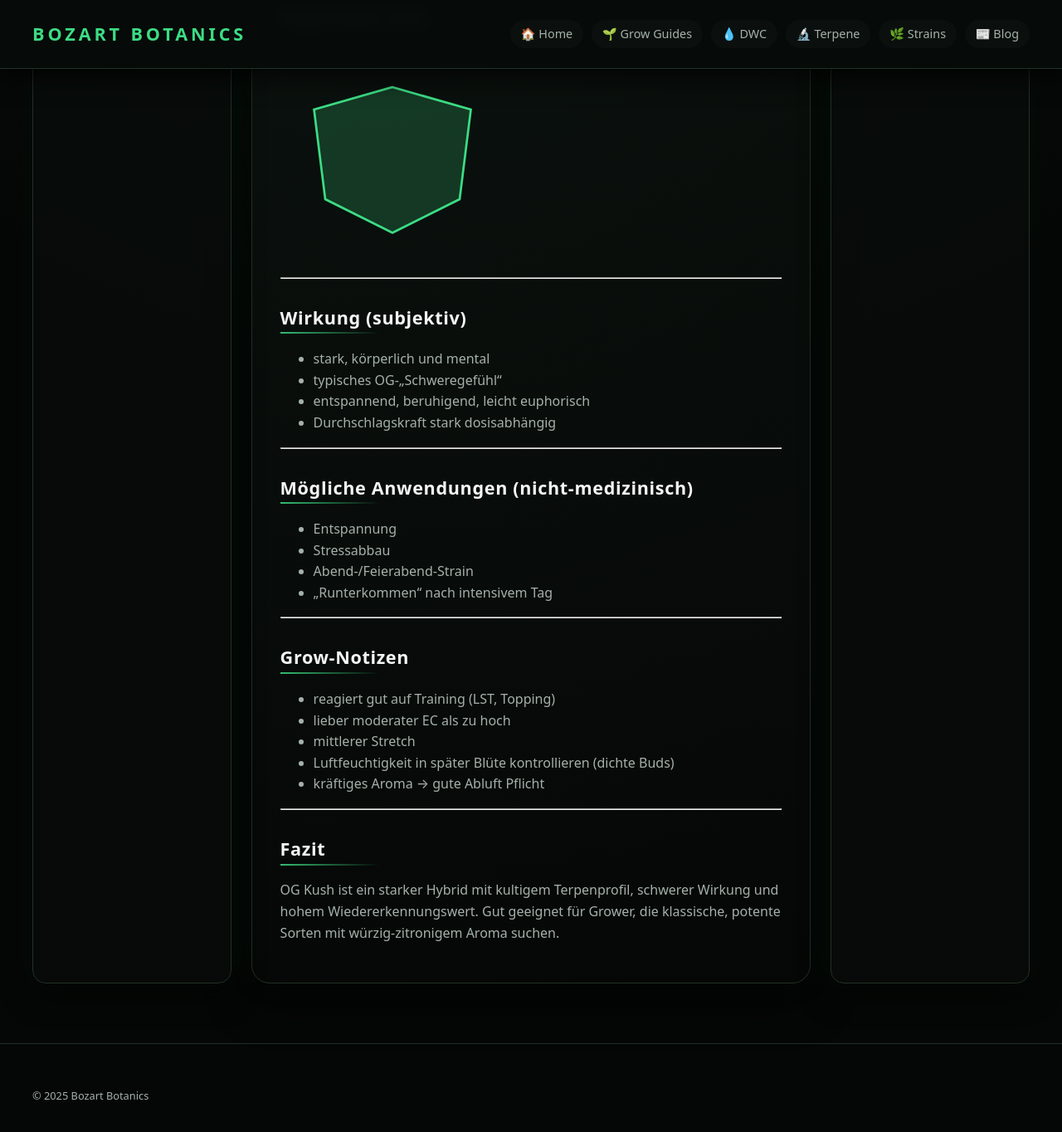
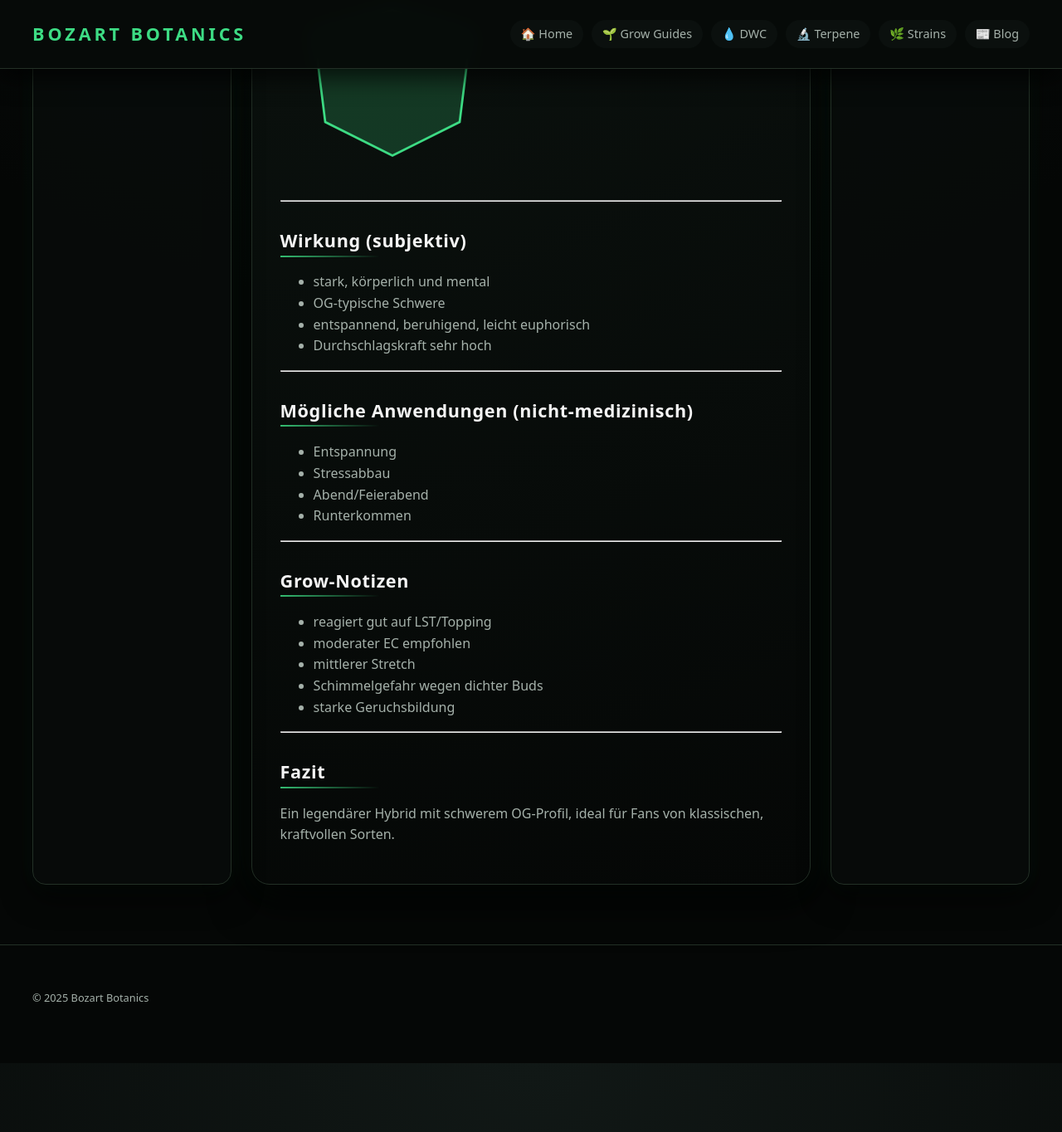
Before and after one commit to bozart-army/bozart-botanics, a Jekyll site: the page built from strains/og-kush/index.md, in a window 1280 px wide and 1400 px high, scrolled down 793 px. Shown: the top 1364 px of the window at 83% size. Built offline with Jekyll 4.4.1, drawn with Linux system fonts in a browser that asks for light colours; after the commit the page ends 2074 px from its top, so only the background shows below that; some of the changed text lies outside the part shown.

Commit message:
Update index.md

```diff
--- a/strains/og-kush/index.md
+++ b/strains/og-kush/index.md
@@ -15,8 +15,8 @@ und seit Jahrzehnten ein Klassiker.
 ## Genetik & Grunddaten
 
 - Typ: Hybrid (leicht indica-lastig)
-- Kreuzung (klassische Version): Chemdawg × Lemon Thai × Pakistani Kush
-- THC: hoch (strainspezifisch)
+- Kreuzung: Chemdawg × Lemon Thai × Pakistani Kush
+- THC: hoch
 - CBD: niedrig
 - Besonderheiten: ikonischer OG-Geschmack, starke Wirkung, kompakte Buds
 
@@ -24,35 +24,23 @@ und seit Jahrzehnten ein Klassiker.
 
 ## Terpenprofil (visuelle Darstellung)
 
-Dominante Terpene:
-
-- Limonen
-- Myrcen
-- β-Caryophyllen
+Dominante Terpene: Limonen, Myrcen, β-Caryophyllen
 
 ### Terpen-Radar (SVG)
 
 <svg width="270" height="270" viewBox="0 0 100 100">
   <polygon fill="rgba(61,220,132,0.20)" stroke="#3ddc84"
-    points="
-      50,20
-      85,30
-      80,70
-      50,85
-      20,70
-      15,30
-    " />
+    points="50,20 85,30 80,70 50,85 20,70 15,30" />
 </svg>
-
 
 ---
 
 ## Wirkung (subjektiv)
 
 - stark, körperlich und mental
-- typisches OG-„Schweregefühl“
+- OG-typische Schwere
 - entspannend, beruhigend, leicht euphorisch
-- Durchschlagskraft stark dosisabhängig
+- Durchschlagskraft sehr hoch
 
 ---
 
@@ -60,23 +48,22 @@ Dominante Terpene:
 
 - Entspannung
 - Stressabbau
-- Abend-/Feierabend-Strain
-- „Runterkommen“ nach intensivem Tag
+- Abend/Feierabend
+- Runterkommen
 
 ---
 
 ## Grow-Notizen
 
-- reagiert gut auf Training (LST, Topping)
-- lieber moderater EC als zu hoch
+- reagiert gut auf LST/Topping
+- moderater EC empfohlen
 - mittlerer Stretch
-- Luftfeuchtigkeit in später Blüte kontrollieren (dichte Buds)
-- kräftiges Aroma → gute Abluft Pflicht
+- Schimmelgefahr wegen dichter Buds
+- starke Geruchsbildung
 
 ---
 
 ## Fazit
 
-OG Kush ist ein starker Hybrid mit kultigem Terpenprofil, schwerer
-Wirkung und hohem Wiedererkennungswert. Gut geeignet für Grower, die
-klassische, potente Sorten mit würzig-zitronigem Aroma suchen.
+Ein legendärer Hybrid mit schwerem OG-Profil, ideal für Fans von
+klassischen, kraftvollen Sorten.
```
